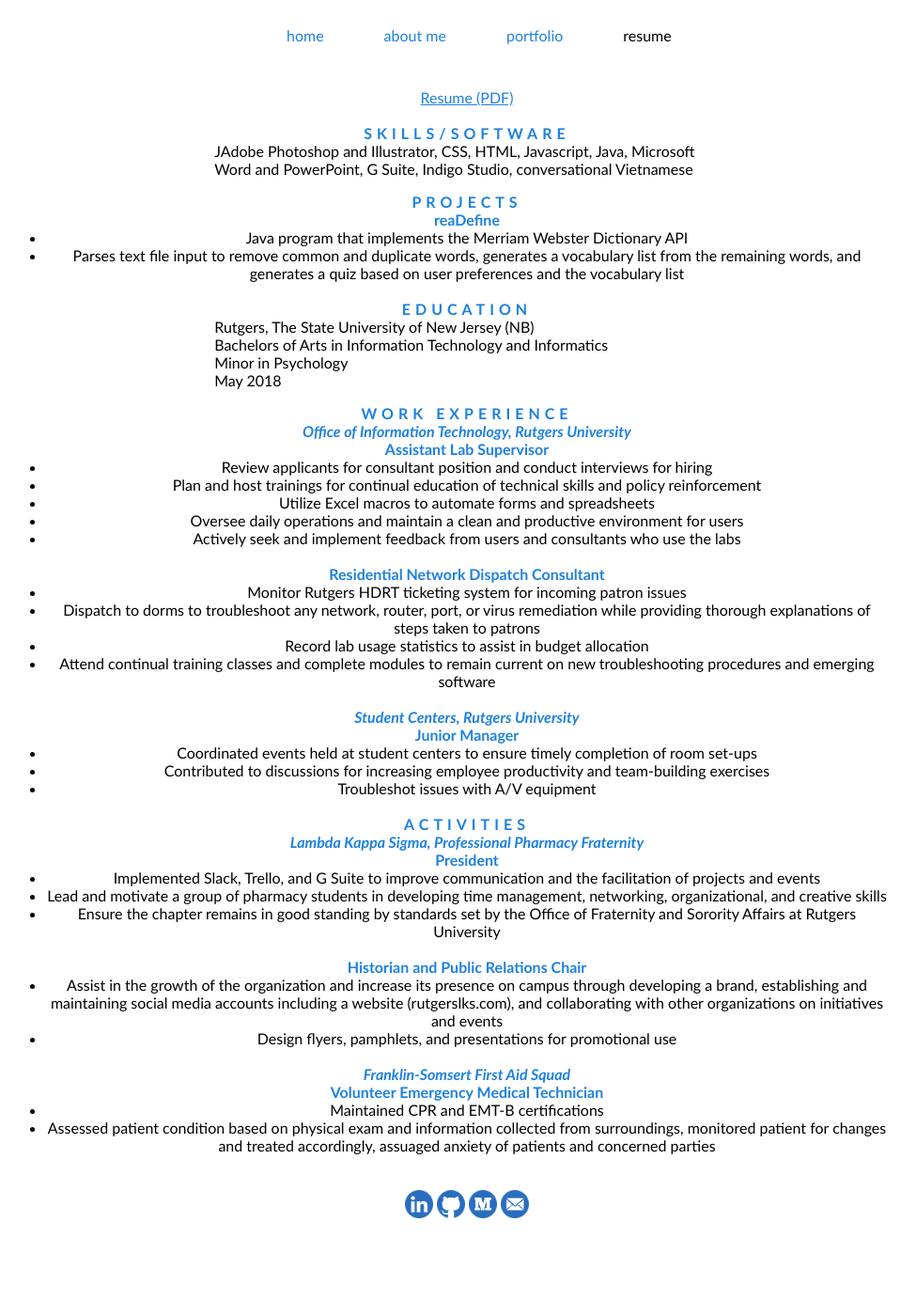
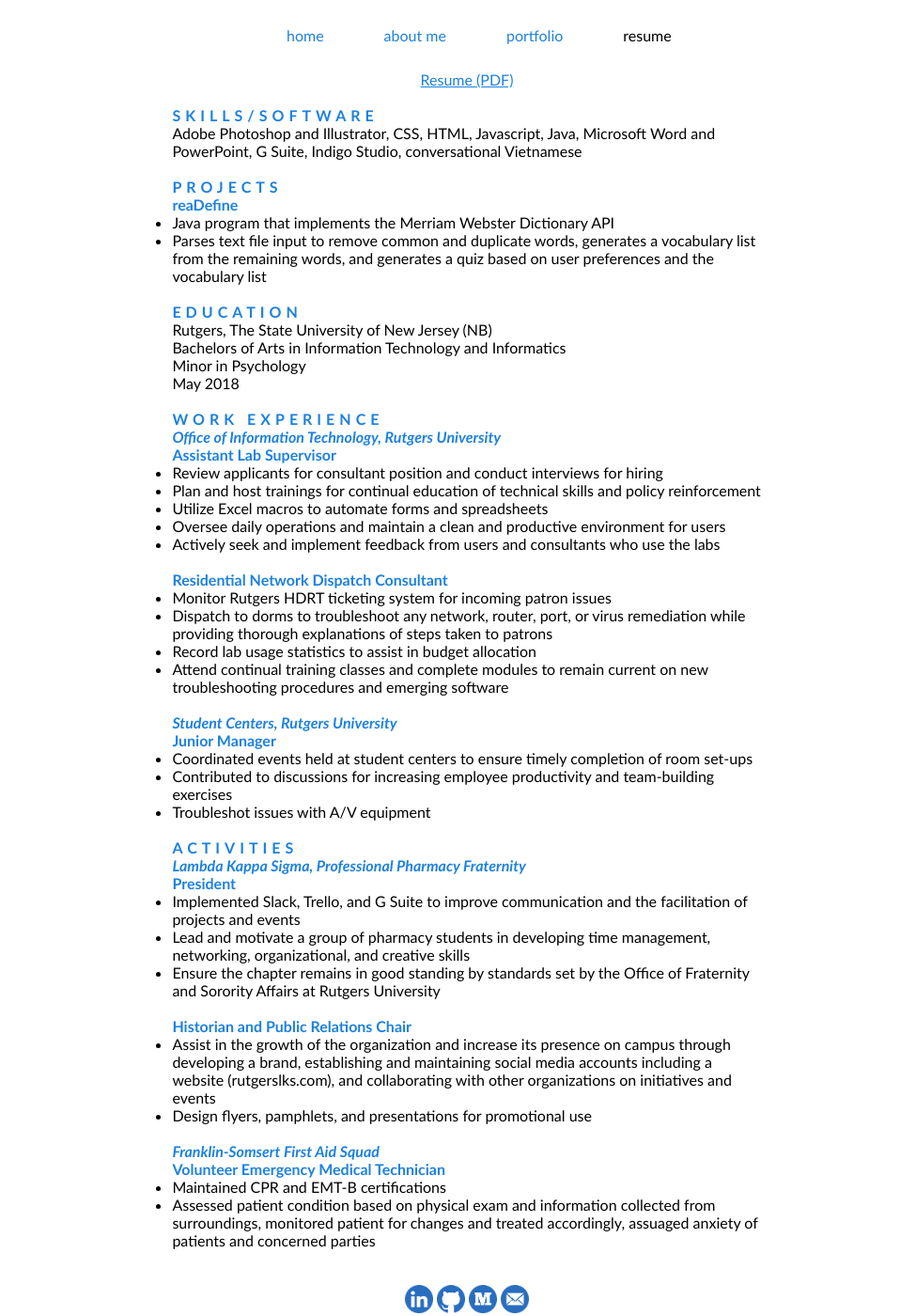
Before and after one commit to trellykan/trellykan.github.io, a PHP site: page /resume.html in a window 1280 px wide. Shown: the part 100-1500 px from the top of the page at 94% size, without its empty margins (143-1118 px from the left). Before the commit the page ends 1396 px from the top, so only its background shows below. Run offline with PHP 8.4, Linux system fonts and the light colour scheme.

Commit message:
12.14.17

```diff
--- a/mystyle.css
+++ b/mystyle.css
@@ -62,7 +62,6 @@
 	text-align: center;
 }
 
-
 .bioimg {
 	float: left;
 	padding-right: 5%;
@@ -71,6 +70,13 @@
 
 .portimg {
 	width: 50%;
+}
+
+.resume {
+	width: 70%;
+	padding-right: 15%;
+  	padding-left: 15%;
+  	text-align: left;
 }
 
 strong {
--- a/resume.html
+++ b/resume.html
@@ -20,13 +20,14 @@
 			</ul>
 		</nav>
 		<main>
-			<br>
 			<a href="media/kntresume.pdf" target="_blank">Resume (PDF)</a>
 			<br>
+			<div class="resume">
 			<br>
 				<h3 class="spacedout">SKILLS/SOFTWARE</h3>
-				<p>JAdobe Photoshop and Illustrator, CSS, HTML, Javascript, Java, Microsoft Word and PowerPoint, G Suite, Indigo Studio, 	conversational Vietnamese
-				</p>
+					Adobe Photoshop and Illustrator, CSS, HTML, Javascript, Java, Microsoft Word and PowerPoint, G Suite, Indigo Studio, 	conversational Vietnamese
+				<br>
+				<br>
 				<h3 class="spacedout">PROJECTS</h3>
 					<div><strong>reaDefine</strong>
 						<ul>
@@ -36,14 +37,15 @@
 					</div>
 				<br>
 				<h3 class="spacedout">EDUCATION</h3>
-				<p>Rutgers, The State University of New Jersey (NB)
+						Rutgers, The State University of New Jersey (NB)
 						<br>
 						Bachelors of Arts in Information Technology and Informatics
 						<br>
 						Minor in Psychology
 						<br>
 						May 2018
-				</p>
+				<br>
+				<br>
 				<h3 class="spacedout">WORK EXPERIENCE</h3>
 				<strong><em>Office of Information Technology, Rutgers University</em></strong>
 				<br>
@@ -111,6 +113,7 @@
 					</ul>
 				</div>
 				<br>
+		</div>
 		</main>
 		<br>
 		<footer>
```
Also changed, not shown: 1 other file. Lines whose indentation alone changed are shown as unchanged.
